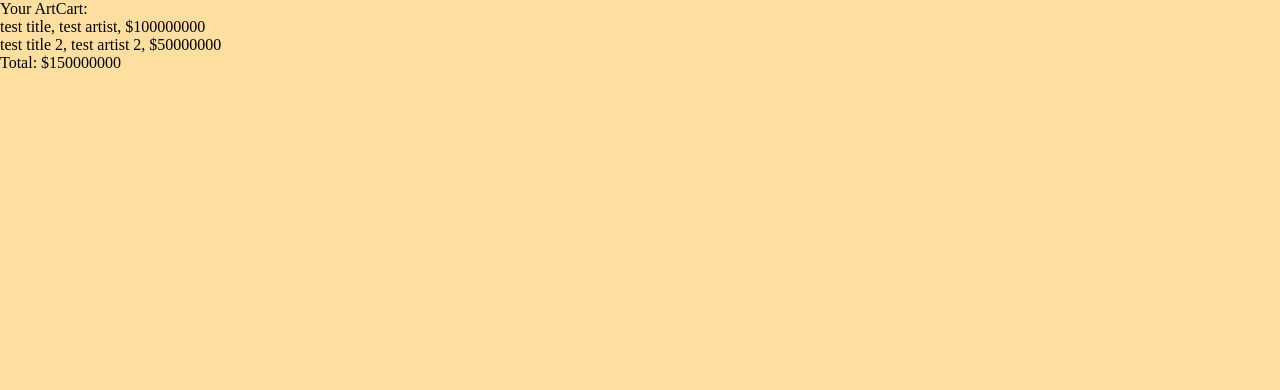
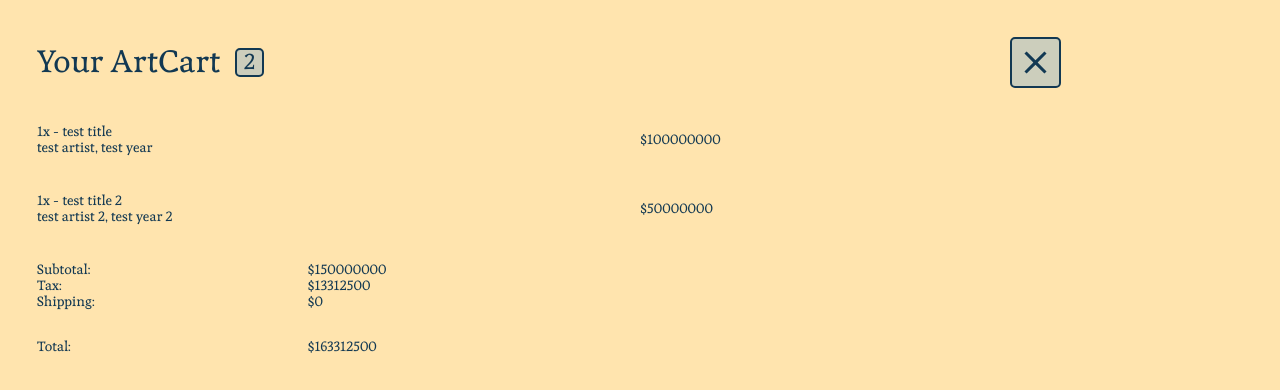
Before and after one commit to seanstephenbrian/art-cart, a React (Create React App) app: page / in a window 1280 px wide. Both pictures are taken after a click on the element "Cart". Shown: the top 390 px of the page. Built offline with nearby package versions, Linux system fonts and the light colour scheme.

Commit message:
style cart heading

```diff
--- a/src/components/App.js
+++ b/src/components/App.js
@@ -30,7 +30,7 @@ export default function App() {
         <BrowserRouter>
             <div className='page-wrapper'>
                 <NavBar handleCartClick={toggleCart} />
-                <Cart hidden={cartHidden} />
+                <Cart handleCloseClick={toggleCart} hidden={cartHidden} />
                 <Routes>
                     <Route path='/' element={<Home />} />
                     <Route path='/shop' element={<Shop />} />
--- a/src/components/Cart.js
+++ b/src/components/Cart.js
@@ -1,9 +1,13 @@
 import React, { useEffect, useState } from 'react';
+
+import CloseIcon from '../img/close.svg';
 
 export default function Cart(props) {
 
     // props:
-    const { hidden } = props;
+    const {
+        handleCloseClick,
+        hidden } = props;
 
     // state:
     const [cartItems, setCartItems] = useState([
@@ -11,17 +15,25 @@ export default function Cart(props) {
                 id: 1,
                 title: 'test title',
                 artist: 'test artist',
-                price: 100000000
+                year: 'test year',
+                price: 100000000,
+                quantity: 1
             },
             {
                 id: 30,
                 title: 'test title 2',
                 artist: 'test artist 2',
-                price: 50000000
+                year: 'test year 2',
+                price: 50000000,
+                quantity: 1
             }
     ]);
 
     const [cartTotal, setCartTotal] = useState(0);
+
+    const [cartShipping, setCartShipping] = useState(0);
+
+    const [cartTax, setCartTax] = useState(0);
 
     // HOOKS:
     // on initial render, check for existing cart in localStorage:
@@ -36,6 +48,14 @@ export default function Cart(props) {
         // update cartTotal:
         const total = cartItems.reduce((accumulator, currentItem) => accumulator + currentItem.price, 0);
         setCartTotal(total);
+        // update shipping:
+        if (total > 100000000) {
+            setCartShipping(0);
+        } else {
+            setCartShipping(50000);
+        }
+        // update tax:
+        setCartTax(total * 0.08875);
         // and save cart to local storage:
         localStorage.setItem('cartItems', JSON.stringify(cartItems));
     }, [cartItems]);
@@ -46,22 +66,59 @@ export default function Cart(props) {
     } else if (!hidden) {
         return (
             <div className='cart'>
-                <div className='cart-title'>
-                    Your ArtCart:
+                <div className='cart-heading'>
+                    <div className='cart-title'>
+                        Your ArtCart
+                    </div>
+                    <div className='item-count'>
+                        {cartItems.length}
+                    </div>
+                    <div className='close-cart' onClick={handleCloseClick}>
+                        <img className='close-icon svg-filter' src={CloseIcon} alt='Close Cart' />
+                    </div>
                 </div>
                 <div className='cart-items'>
                     {cartItems.map((item) => {
                         return (
                             <div className='cart-item' key={item.id}>
+                                <div className='cart-item-heading'>
+                                    {item.quantity}x - {item.title}
+                                </div>
                                 <div className='cart-item-details'>
-                                    {item.title}, {item.artist}, ${item.price}
+                                    {item.artist}, {item.year}
+                                </div>
+                                <div className='cart-item-price'>
+                                    ${item.quantity * item.price}
                                 </div>
                             </div>
                         )
                     })}
                 </div>
                 <div className='cart-total'>
-                    Total: ${cartTotal}
+                    <div className='label subtotal-label'>
+                        Subtotal:
+                    </div>
+                    <div className='amount subtotal-amount'>
+                        ${cartTotal}
+                    </div>
+                    <div className='label tax-label'>
+                        Tax:
+                    </div>
+                    <div className='amount tax-amount'>
+                        ${cartTax}
+                    </div>
+                    <div className='label shipping-label'>
+                        Shipping:
+                    </div>
+                    <div className='amount shipping-amount'>
+                        ${cartShipping}
+                    </div>
+                    <div className='label final-total-label'>
+                        Total:
+                    </div>
+                    <div className='amount final-total-amount'>
+                        ${cartTotal + cartTax + cartShipping}
+                    </div>
                 </div>
 
             </div>
--- a/src/components/NavBar.js
+++ b/src/components/NavBar.js
@@ -14,7 +14,7 @@ export default function NavBar(props) {
     return (
         <div className='nav-bar'>
             <Title />
-            <div className='nav-link shop-link' onClick={handleCartClick}>
+            <div className='nav-link shop-link'>
                 <span className='link-text shop-link-text'><Link to='/shop'>Shop Art</Link></span>
             </div>
             <div className='nav-link cart-link' onClick={handleCartClick}>
--- a/src/styles/cart.scss
+++ b/src/styles/cart.scss
@@ -4,4 +4,134 @@
     height: 100vh;
     width: 100vw;
     background-color: var(--cart-bg);
+    color: var(--cart-text);
+
+    .cart-heading {
+        width: 80%;
+        padding: calc(var(--rvv));
+        display: flex;
+        align-items: center;
+        gap: calc(0.4*var(--rvv));
+
+        .cart-title {
+            font-size: calc(var(--rvv));
+        }
+
+        .item-count {
+            font-size: calc(0.7*var(--rvv));
+            width: 15px;
+            height: 15px;
+            padding: 5px;
+            display: flex;
+            justify-content: center;
+            align-items: center;
+            border: 2px solid var(--cart-text);
+            border-radius: 5px;
+            background-color: var(--nav-button-bg);
+        }
+
+        .close-cart {
+            cursor: pointer;
+            margin-left: auto;
+            border: 2px solid var(--cart-text);
+            border-radius: 5px;
+            background-color: var(--nav-button-bg);
+            display: flex;
+            justify-content: center;
+            align-items: center;
+            width: fit-content;
+            height: 100%;
+            padding: 5px;
+            font-size: calc(0.7*var(--rvv));
+            transition: transform 0.1s ease-in-out;
+
+            img {
+                height: var(--nav-button-height);
+            }
+        }
+
+        .close-cart:hover {
+            transform: scale(1.05);
+        }
+    }
+
+    .cart-items {
+        padding: 0 calc(var(--rvv));
+        margin-bottom: calc(var(--rvv));
+
+        .cart-item {
+            display: grid;
+            margin-bottom: calc(var(--rvv));
+            grid-template-columns: 1fr 1fr;
+            grid-template-rows: 1fr 1fr;
+            grid-template-areas:
+                "cart-item-heading cart-item-price"
+                "cart-item-details cart-item-price";
+
+            .cart-item-heading {
+                grid-area: cart-item-heading;
+            }
+
+            .cart-item-details {
+                grid-area: cart-item-details;
+            }
+
+            .cart-item-price {
+                grid-area: cart-item-price;
+                display: flex;
+                align-items: center;
+            }
+        }
+    }
+
+    .cart-total {
+        padding: 0 calc(var(--rvv));
+        display: grid;
+        grid-template-columns: 1fr 4fr;
+        grid-column-gap: calc(var(--rvv));
+        grid-template-areas:
+            "subtotal-label subtotal-amount"
+            "tax-label tax-amount"
+            "shipping-label shipping-amount"
+            "final-total-label final-total-amount";
+
+        .subtotal-label {
+            grid-area: subtotal-label;
+        }
+
+        .subtotal-amount {
+            grid-area: subtotal-amount;
+        }
+
+        .tax-label {
+            grid-area: tax-label;
+        }
+
+        .tax-amount {
+            grid-area: tax-amount;
+        }
+
+        .shipping-label {
+            grid-area: shipping-label;
+        }
+
+        .shipping-amount {
+            grid-area: shipping-amount;
+        }
+
+        .final-total-label {
+            grid-area: final-total-label;
+        }
+
+        .final-total-amount {
+            grid-area: final-total-amount;
+        }
+
+        .final-total-label,
+        .final-total-amount {
+            margin-top: calc(0.8*var(--rvv));
+        }
+    }
+
+
 }
--- a/src/styles/main.scss
+++ b/src/styles/main.scss
@@ -12,7 +12,8 @@
     --subtitle-font-size: calc(0.65*var(--rvv));
 
     // colors:
-    --cart-bg: #ffdf9f;
+    --cart-bg: #ffe4ae;
+    --cart-text: #123852;
     --nav-bg: #ffdf9fa9;
     --nav-button-bg: #8fb3cc74;
     --nav-text: #123852;
@@ -61,6 +62,7 @@ html {
     box-sizing: border-box;
 
     body {
+        font-family: 'Leluja';
         min-height: 100vh;
         width: 100vw;
         max-width: 100vw;
--- a/src/styles/nav-bar.scss
+++ b/src/styles/nav-bar.scss
@@ -10,7 +10,6 @@
     .title-section {
         grid-area: title;
         margin: calc(0.2*var(--rvv)) 0 0 calc(0.5*var(--rvv));
-        font-family: 'Leluja';
 
         .title-text {
             font-size: calc(1.7*var(--rvv));
@@ -37,7 +36,7 @@
         .link-text {
             height: var(--nav-button-height);
             text-decoration: none;
-            border: 2.5px solid var(--nav-text);
+            border: 2px solid var(--nav-text);
             border-radius: 5px;
             cursor: pointer;
             font-family: 'Leluja';
```
Also changed, not shown: src/img/close.svg (added).
